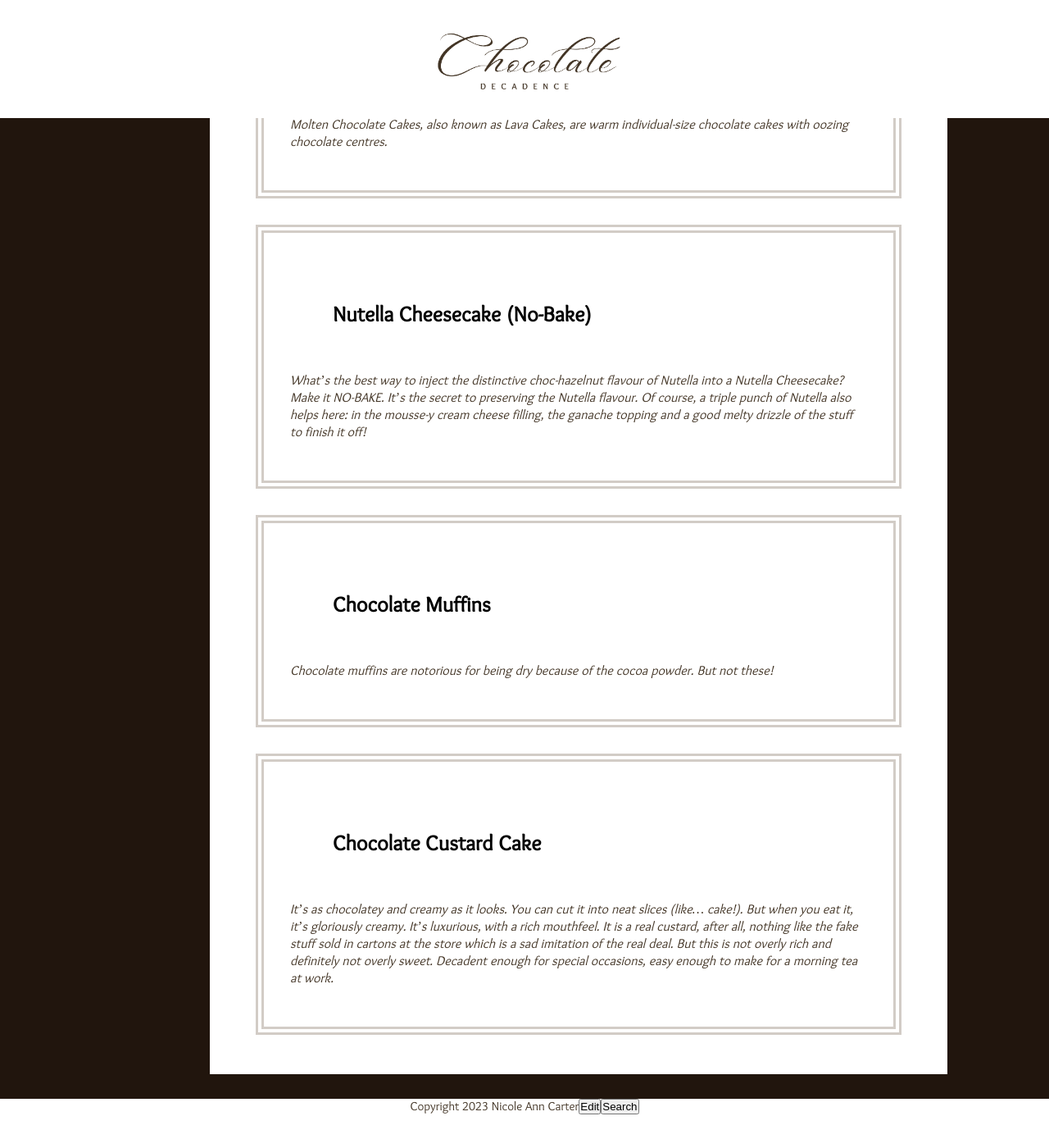
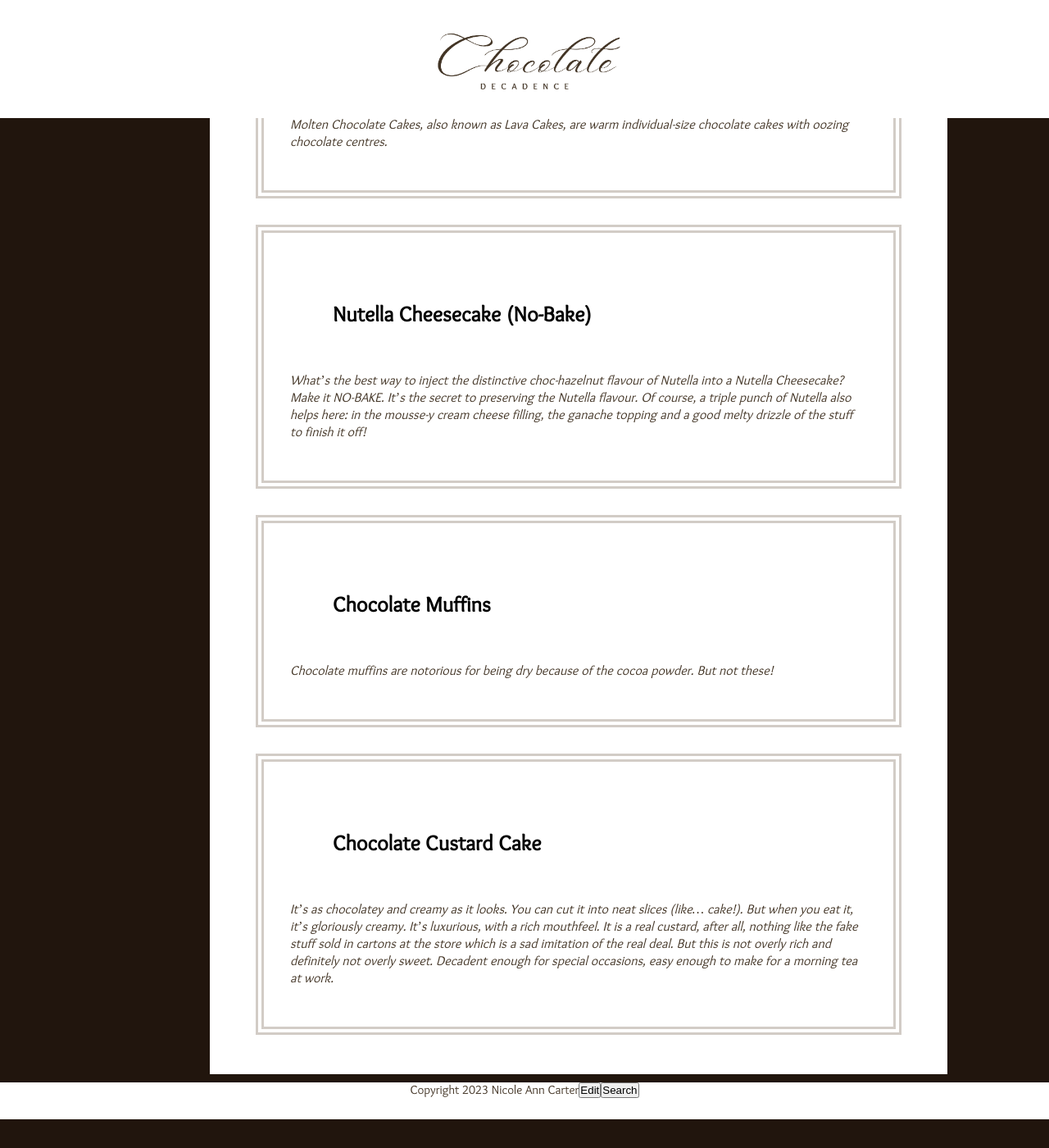
Before and after one commit to nicoleanncarter/recipes, a Jekyll site: the page built from pages/recipelisting.md, in a window 1280 px wide and 1400 px high, scrolled down 542 px. Shown: the whole window at 82% size. Built offline with Jekyll 4.4.1, drawn with Linux system fonts in a browser that asks for light colours; after the commit the page ends 1907 px from its top, so only the background shows below that.

Commit message:
Update recipes.css

```diff
--- a/styles/recipes.css
+++ b/styles/recipes.css
@@ -132,10 +132,10 @@ footer {
   text-align: center;
   font-size: 15px;
   bottom: 0;
-  height: 4em;
+  height: 3em;
   width: 100%;
   background-color: white;
-  margin-top: 30px;
+  margin-top: 10px;
 }
 
 .video-box {
```
